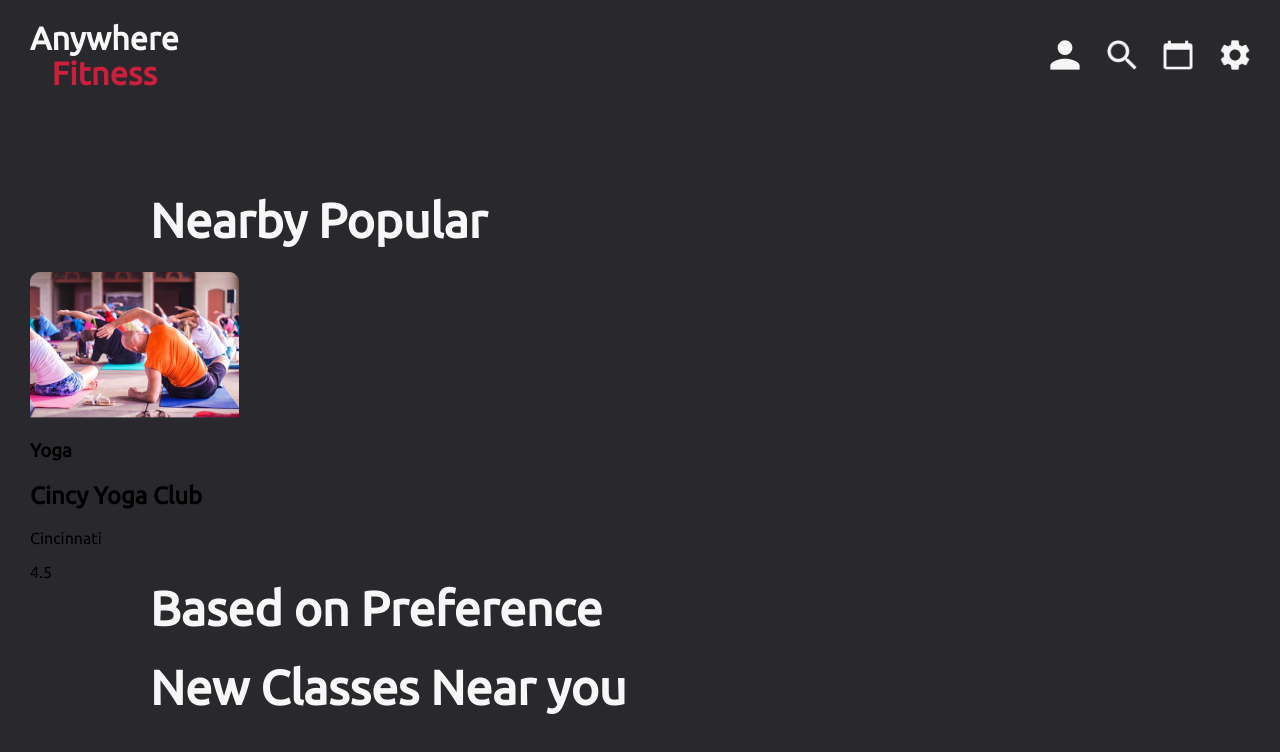
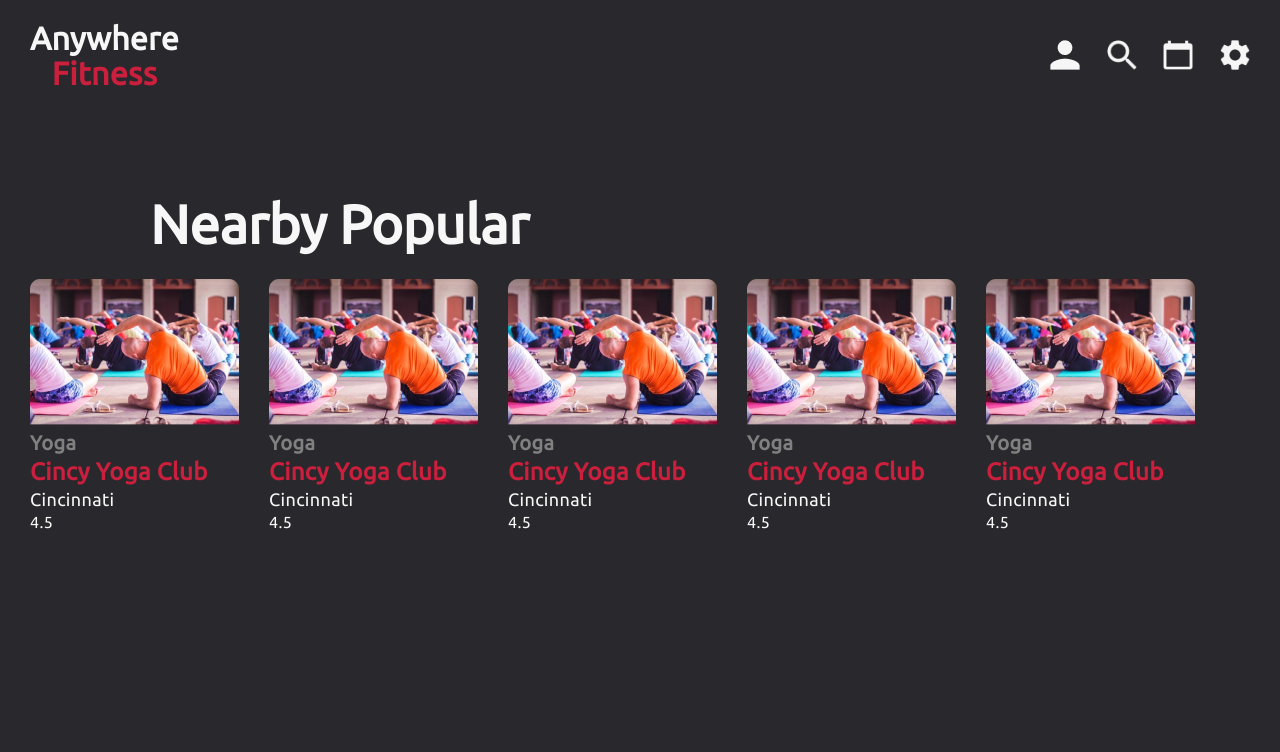
Before and after one commit to rbabaci1/Anywhere-Fitness, a React (Create React App) app in the folder anywhere-fitness/: page / in a window 1280 px wide. Shown: the top 752 px of the page. Built offline with nearby package versions, Linux system fonts and the light colour scheme.

Commit message:
finish the styling for ClassCard

```diff
--- a/anywhere-fitness/src/Pages/ClassesPage/ClassesPage.js
+++ b/anywhere-fitness/src/Pages/ClassesPage/ClassesPage.js
@@ -14,10 +14,17 @@ const classData = {
 const ClassesContainer = styled.div`
   margin-top: 80px;
 
-  .title {
-    margin: 0 0 24px 120px;
-    color: #f7f7f7;
-    font-size: 48px;
+  section {
+    .title {
+      margin: 0 0 24px 120px;
+      color: #f7f7f7;
+      font-size: 54px;
+    }
+
+    .classes {
+      display: flex;
+      flex-wrap: wrap;
+    }
   }
 `;
 
@@ -27,16 +34,22 @@ export default function ClassesPage() {
       <section className='nearby-popular'>
         <h1 className='title'>Nearby Popular</h1>
         {/* Testing */}
-        <ClassCard classInfo={classData} />
+        <div className='classes'>
+          <ClassCard classInfo={classData} />
+          <ClassCard classInfo={classData} />
+          <ClassCard classInfo={classData} />
+          <ClassCard classInfo={classData} />
+          <ClassCard classInfo={classData} />
+        </div>
       </section>
 
-      <section className='preference'>
+      {/* <section className='preference'>
         <h1 className='title'>Based on Preference</h1>
-      </section>
+      </section> */}
 
-      <section className='new-classes'>
+      {/* <section className='new-classes'>
         <h1 className='title'>New Classes Near you</h1>
-      </section>
+      </section>{' '} */}
     </ClassesContainer>
   );
 }
--- a/anywhere-fitness/src/ReusableComponents/ClassCard.js
+++ b/anywhere-fitness/src/ReusableComponents/ClassCard.js
@@ -3,16 +3,42 @@ import styled from 'styled-components';
 
 import testImage from '../Pages/Images/yoga.png';
 
-const ClassContainer = styled.div``;
+const ClassContainer = styled.div`
+  margin: 0 30px 30px 0;
+
+  h3 {
+    font-size: 20px;
+    font-weight: 600;
+    letter-spacing: 0.36px;
+    color: gray;
+    margin: 3px 0 0 0;
+  }
+  h2 {
+    font-size: 24px;
+    margin: 3px 0 0 0;
+    color: #ca1f3d;
+    letter-spacing: 0.36px;
+  }
+  p {
+    color: #f7f7f7;
+    font-size: 18px;
+    letter-spacing: 0.36px;
+    margin: 3px 0;
+  }
+  span {
+    color: #f7f7f7;
+    letter-spacing: 0.36px;
+  }
+`;
 
 export default function ClassCard({ classInfo }) {
   return (
-    <div className='class-card'>
+    <ClassContainer className='class-card'>
       <img src={testImage} />
       <h3>{classInfo.name}</h3>
       <h2>{classInfo.location}</h2>
       <p>{classInfo.teacher}</p>
       <span>{classInfo.rating}</span>
-    </div>
+    </ClassContainer>
   );
 }
```
